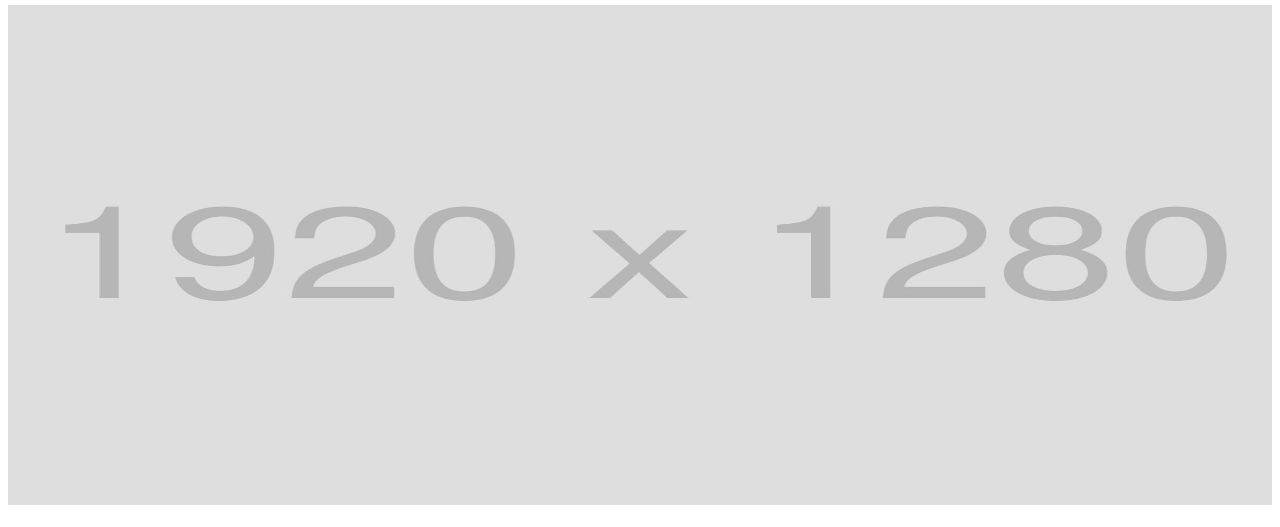
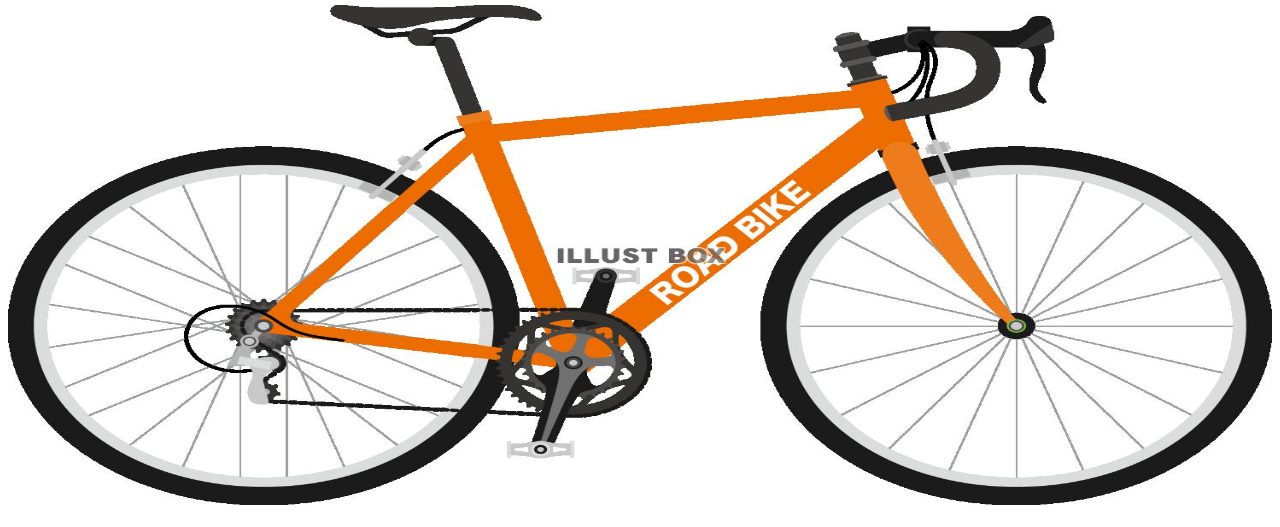
Before and after one commit to Sugawara-nana/test, a plain HTML site: page vscode/index.html in a window 1280 px wide. Shown: the part 53-580 px from the top of the page. Drawn offline with Linux system fonts and the light colour scheme.

Commit message:
画像入れ替え

```diff
--- a/vscode/index.html
+++ b/vscode/index.html
@@ -23,7 +23,7 @@
     </header>
 
     <div class="main">
-        <img src="../img/mainvisual.jpg" class = "bike">
+        <img src="../img/bike.jfif" class = "bike">
     </div>
     <div class="About">
         <h1><span>About</span></h1>
```
Also changed, not shown: img/bike.jfif (added).
